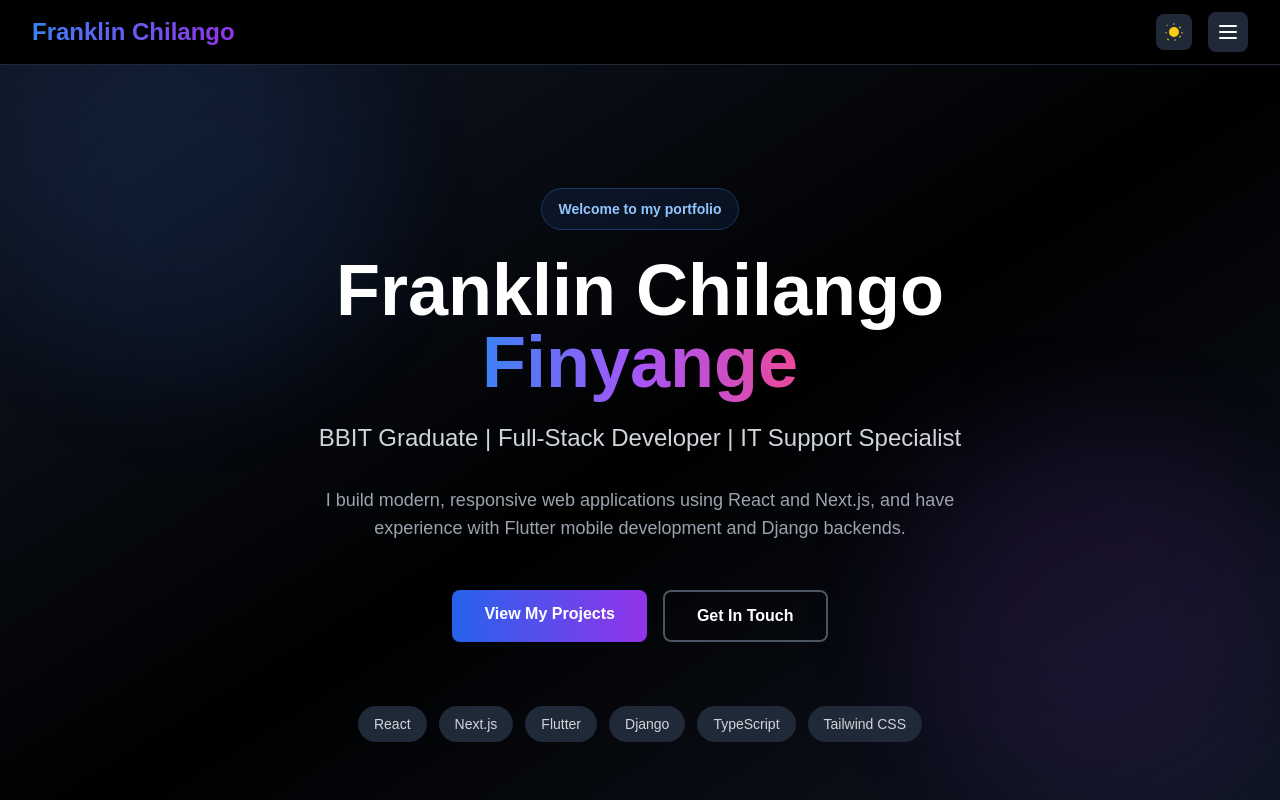
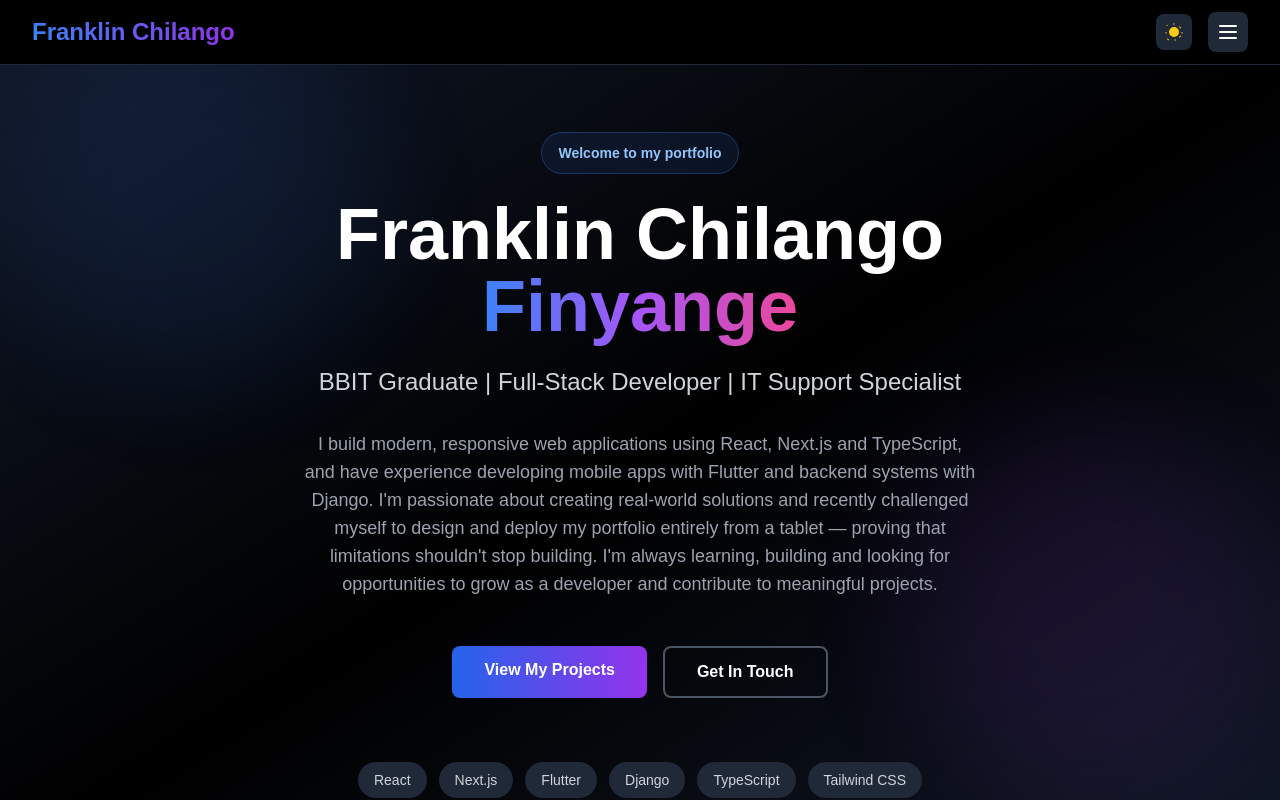
Before and after one commit to chila254/portfolio, a Next.js app: page / in a window 1280 px wide. Shown: the top 800 px of the page. Built offline with nearby package versions, Linux system fonts and the light colour scheme.

Commit message:
Update Hero description with new professional summary

```diff
--- a/src/components/Hero.tsx
+++ b/src/components/Hero.tsx
@@ -104,8 +104,11 @@ export default function Hero() {
             theme === "dark" ? "text-gray-400" : "text-gray-500"
           }`}
         >
-          I build modern, responsive web applications using React and Next.js, and have experience with
-          Flutter mobile development and Django backends.
+          I build modern, responsive web applications using React, Next.js and TypeScript, and have experience
+          developing mobile apps with Flutter and backend systems with Django. I'm passionate about creating
+          real-world solutions and recently challenged myself to design and deploy my portfolio entirely from a
+          tablet — proving that limitations shouldn't stop building. I'm always learning, building and looking for
+          opportunities to grow as a developer and contribute to meaningful projects.
         </motion.p>
 
         {/* CTA Buttons */}
```
